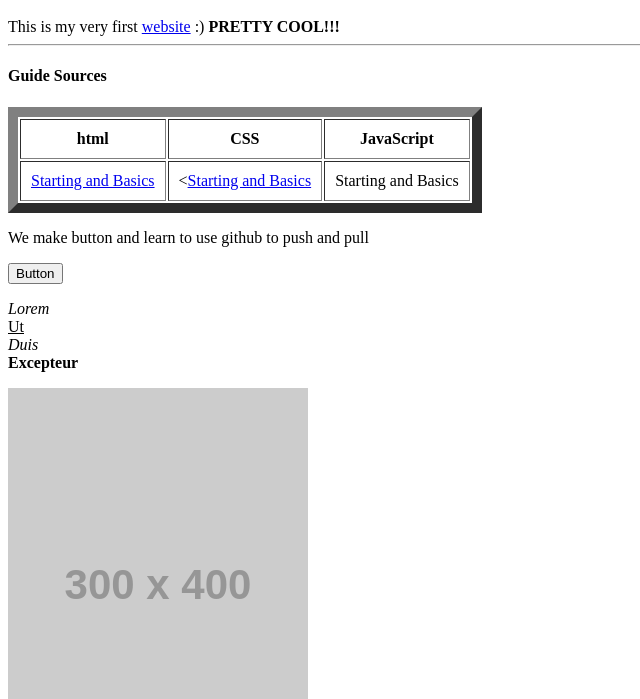
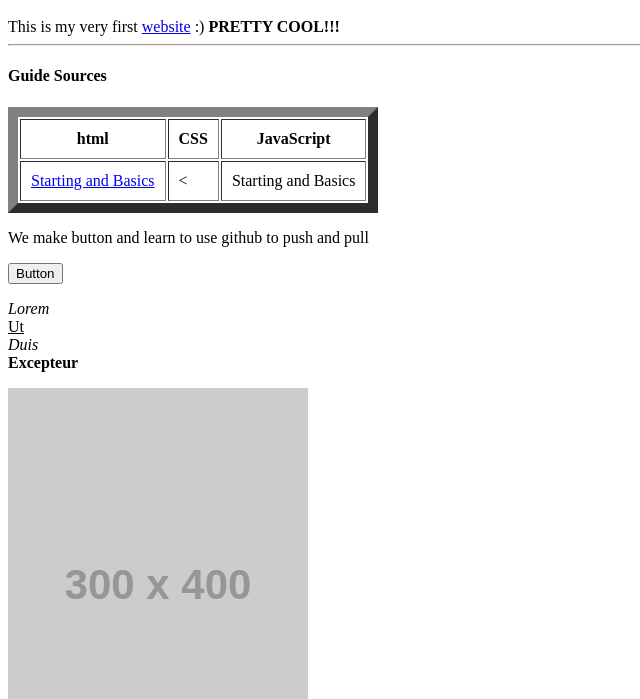
Before and after one commit to millar38/Protfolio_Website, a plain HTML site: page index.html in a window 1280 px wide. Shown: the part 101-800 px from the top of the page, without its empty margins (0-640 px from the left). Drawn offline with Linux system fonts and the light colour scheme; placeholder pictures from the web are drawn by us.

Commit message:
Update index.html

```diff
--- a/index.html
+++ b/index.html
@@ -21,7 +21,7 @@
             </tr>
             <tr>
                 <td><a href="https://www.youtube.com/watch?v=PlxWf493en4&list=PLB5sowGGACM68UaeWO_31qEM2U8P2_Msn&index=4&ab_channel=freeCodeCamp.org" target="blank">Starting and Basics</a></td>
-                <td><<a href="https://www.youtube.com/watch?v=G3e-cpL7ofc&t=277s&ab_channel=SuperSimpleDev" target="blank">Starting and Basics</a></td>
+                <td><<a href="https://www.youtube.com/watch?v=G3e-cpL7ofc&t=277s&ab_channel=SuperSimpleDev" target="blank" Starting and Basics</a></td>
                 <td><!--<a href="" target="blank">-->Starting and Basics<!--</a>--></td>
             </tr>
         </table>
```
